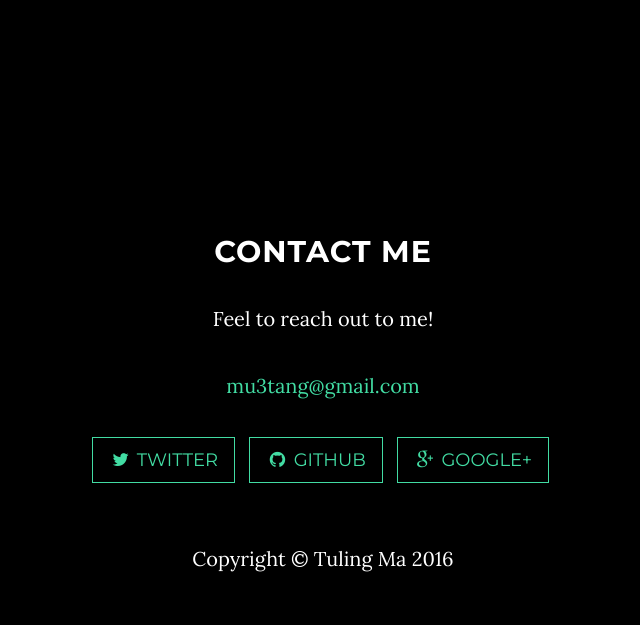
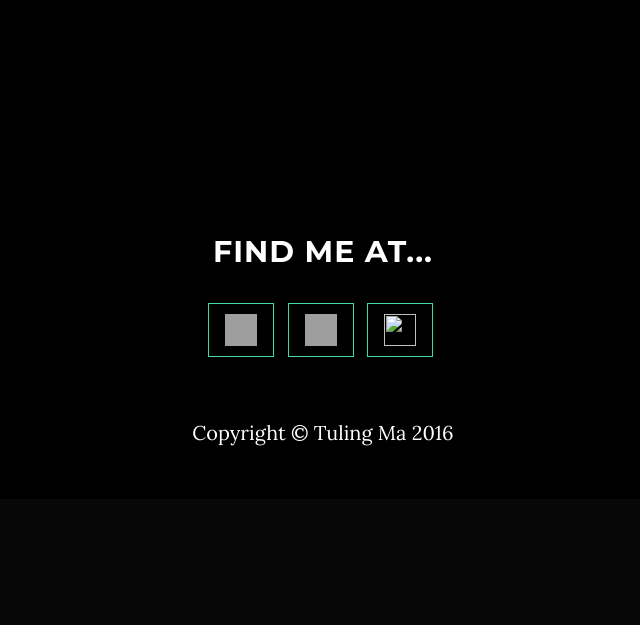
Before and after one commit to tma66/my-first-site, a Django app: page / in a window 1280 px wide. Shown: the part 1852-2477 px from the top of the page, without its empty margins (317-957 px from the left). After the commit the page ends 2298 px from the top, so only its background shows below. Run offline with Django 3.2, Linux system fonts and the light colour scheme; some libraries are stand-ins or nearby versions; grey boxes are pictures that could not be loaded.

Commit message:
Clean up website

```diff
--- a/personalsite/templates/index.html
+++ b/personalsite/templates/index.html
@@ -108,21 +108,24 @@
 
     <!-- Contact Section -->
     <section id="contact" class="container content-section text-center">
-        <div class="row">
+        <div class="row text-center">
+            <h2>Find me at...</h2>
             <div class="col-lg-8 col-lg-offset-2">
-                <h2>Contact Me</h2>
-                <p>Feel to reach out to me!</p>
-                <p><a href="mailto:feedback@startbootstrap.com">mu3tang@gmail.com</a>
-                </p>
                 <ul class="list-inline banner-social-buttons">
                     <li>
-                        <a href="https://twitter.com/SBootstrap" class="btn btn-default btn-lg"><i class="fa fa-twitter fa-fw"></i> <span class="network-name">Twitter</span></a>
+                        <a href="mailto:mu3tang@gmail.com" class="btn btn-default btn-lg">
+                            <img src="{% static 'img/email-icon.png' %}" style="width:32px;height:32px;border:0;">
+                        </a>
                     </li>
                     <li>
-                        <a href="https://github.com/tma66/" class="btn btn-default btn-lg"><i class="fa fa-github fa-fw"></i> <span class="network-name">Github</span></a>
+                        <a href="https://www.linkedin.com/in/tuling-ma-b1195042?trk=nav_responsive_tab_profile" class="btn btn-default btn-lg">
+                            <img src="{% static 'img/linkedin_circle_color-128.png' %}" style="width:32px;height:32px;border:0;">
+                        </a>
                     </li>
                     <li>
-                        <a href="https://plus.google.com/+Startbootstrap/posts" class="btn btn-default btn-lg"><i class="fa fa-google-plus fa-fw"></i> <span class="network-name">Google+</span></a>
+                        <a href="https://github.com/tma66/" class="btn btn-default btn-lg">
+                            <img src="{% static 'img/github_favicon.png' %}" style="width:32px;height:32px;border:0;">
+                        </a>
                     </li>
                 </ul>
             </div>
@@ -148,9 +151,6 @@
     <!-- Plugin JavaScript -->
     <script src="{% static 'js/jquery.easing.min.js' %}"></script>
 
-    <!-- Google Maps API Key - Use your own API key to enable the map feature. More information on the Google Maps API can be found at https://developers.google.com/maps/ -->
-    <script type="text/javascript" src="https://maps.googleapis.com/maps/api/js?key=AIzaSyCRngKslUGJTlibkQ3FkfTxj3Xss1UlZDA&sensor=false"></script>
-
 </body>
 
 </html>
```
